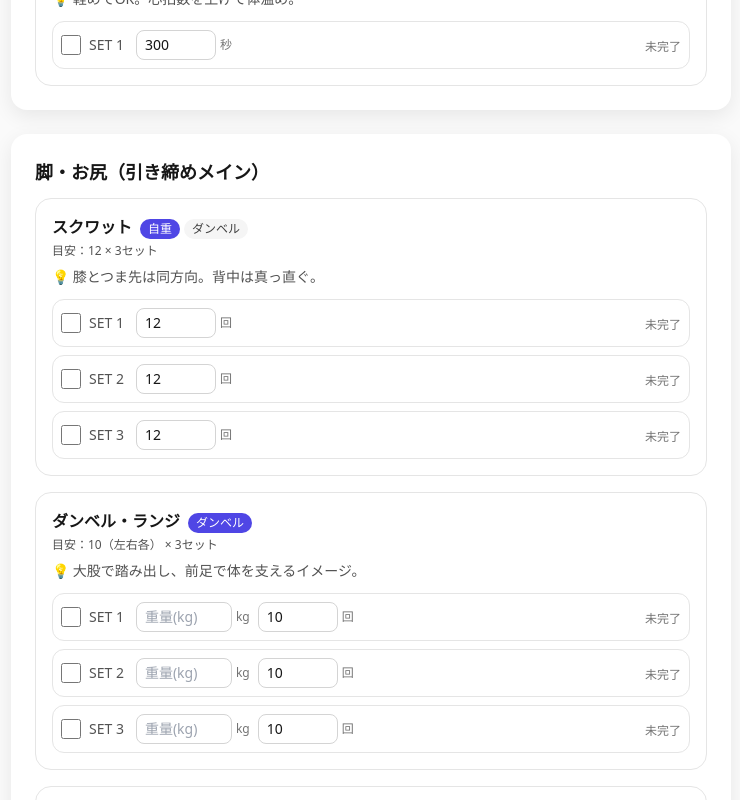
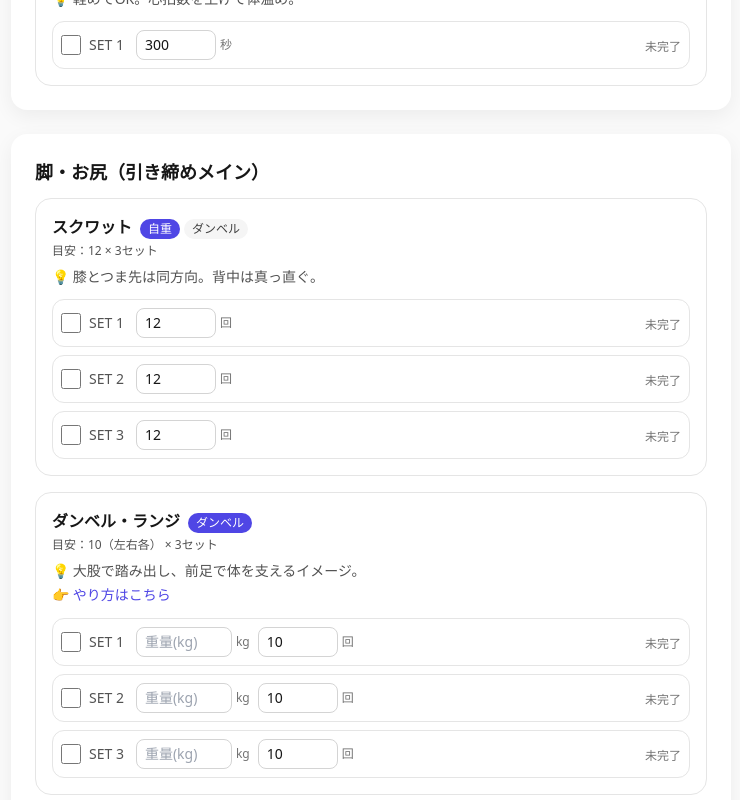
Before and after one commit to musnori/WorkOut_App, a React (Vite) app: page / in a window 1280 px wide. Shown: the part 440-1240 px from the top of the page, without its empty margins (269-1009 px from the left). Built offline with nearby package versions, Linux system fonts and the light colour scheme.

Commit message:
Initial full homepage code

```diff
--- a/src/App.jsx
+++ b/src/App.jsx
@@ -61,7 +61,9 @@ const DEFAULT_PLAN = [
   perSide: true,
   allowWeight: true,
   note: "大股で踏み出し、前足で体を支えるイメージ。",
+  link: "https://co-medical.mynavi.jp/contents/therapistplus/lifestyle/beauty/17503/"
 },
+
       {
         id: "hipthrust",
         name: "ヒップスラスト",
@@ -97,7 +99,9 @@ const DEFAULT_PLAN = [
   reps: 12,
   allowWeight: true,
   note: "バーを胸に引き下ろす。肩すくめない。",
+  link: "https://co-medical.mynavi.jp/contents/therapistplus/lifestyle/beauty/18800/"
 },
+
     ],
   },
   {
@@ -112,7 +116,9 @@ const DEFAULT_PLAN = [
   reps: 12,
   allowWeight: true,
   note: "肩甲骨を寄せて押す。可動域は無理なく。",
+  link: "https://co-medical.mynavi.jp/contents/therapistplus/lifestyle/beauty/18092/"
 },
+
       {
   id: "shoulderpress",
   name: "ショルダープレス",
@@ -122,7 +128,9 @@ const DEFAULT_PLAN = [
   reps: 10,
   allowWeight: true,
   note: "耳とダンベルが一直線。反り腰に注意。",
+  link: "https://co-medical.mynavi.jp/contents/therapistplus/lifestyle/beauty/20177/"
 },
+
     ],
   },
   {
@@ -136,7 +144,9 @@ const DEFAULT_PLAN = [
   type: "time",
   timeSec: 45,
   note: "一直線をキープ。お尻が上がらないように。",
+  link: "https://co-medical.mynavi.jp/contents/therapistplus/lifestyle/beauty/17477/"
 },
+
       {
   id: "sideplank",
   name: "サイドプランク",
@@ -146,7 +156,9 @@ const DEFAULT_PLAN = [
   timeSec: 30,
   perSide: true,
   note: "横腹に効かせる。肩の真下に肘。",
+  link: "https://co-medical.mynavi.jp/contents/therapistplus/lifestyle/beauty/20202/"
 },
+
       {
   id: "russiantwist",
   name: "ロシアンツイスト",
@@ -156,7 +168,9 @@ const DEFAULT_PLAN = [
   reps: 20,
   allowWeight: true,
   note: "目線は正面、上体で捻る。反動NG。",
+  link: "https://news.mynavi.jp/article/training-15/"
 },
+
     ],
   },
   {
--- a/tailwind.config.js
+++ b/tailwind.config.js
@@ -1,10 +1,24 @@
-/** @type {import('tailwindcss').Config} */
+// tailwind.config.js
 export default {
   content: ["./index.html", "./src/**/*.{js,jsx}"],
   theme: {
     extend: {
+      colors: {
+        brand: {
+          50: "#f0faff",
+          100: "#e0f7ff",
+          200: "#b9ecff",
+          300: "#8ddfff",
+          400: "#5ad1ff",
+          500: "#2bbfff",   // メイン
+          600: "#199edb",
+          700: "#147ea9",
+          800: "#105e7d",
+          900: "#0b3e52",
+        },
+      },
       boxShadow: {
-        soft: "0 6px 20px rgba(0,0,0,0.08)",
+        soft: "0 6px 20px rgba(0,0,0,0.06)",
       },
     },
   },
```
Lines whose indentation alone changed are shown as unchanged.
